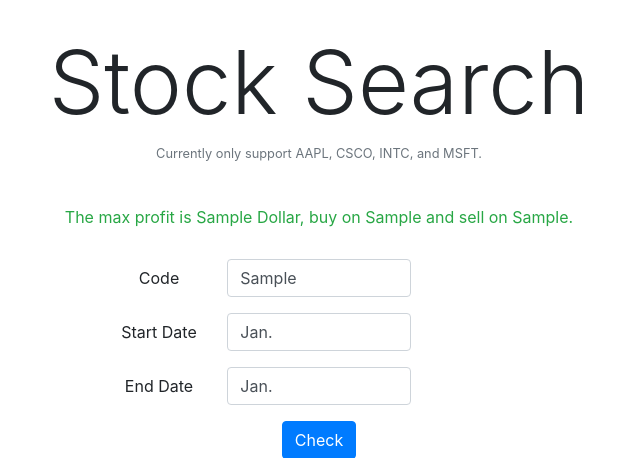
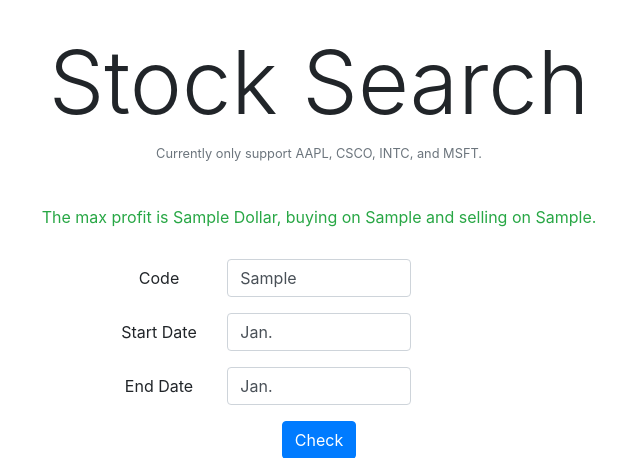
Before and after one commit to ehhhhhha/stock_price, a Django app: template main/templates/main/index.html in a window 1280 px wide. Shown: the top 458 px of the page, without its empty margins (321-961 px from the left). Run offline with Django 3.2, Linux system fonts and the light colour scheme; the template is opened without the code that fills it: most values are stand-ins (such as "Sample title", 1, 10 or a date in 2020); some libraries are stand-ins or nearby versions.

Commit message:
final bug fixed

```diff
--- a/main/templates/main/index.html
+++ b/main/templates/main/index.html
@@ -20,7 +20,7 @@
 		<small id="help" class="form-text text-danger"> Input invalid. Please check your input again.</small>
 	{% else %}
 		{% if max_profit %}
-		<medium id="info" class="form-text text-success"> The max profit is {{max_profit}} Dollar, buy on {{max_profit_start}} and sell on {{ max_profit_end}}.</medium>
+		<medium id="info" class="form-text text-success"> The max profit is {{max_profit}} Dollar, buying on {{max_profit_start}} and selling on {{ max_profit_end}}.</medium>
 		{% endif %}
 	{% endif %}
 </div>
@@ -113,16 +113,6 @@
 		    }
 		});
 		</script>
-<!-- 		{% if latest_question_list %}
-	    <ul>
-	    {% for stock in latest_question_list %}
-	        <li>{{ stock.stock_symbol }}.{{ stock.close_price }}. {{ stock.date }}</li>
-	    {% endfor %}
-	    </ul>
-	{% else %}
-	    <p>No polls are available.</p>
-	{% endif %}
- -->
 	</div>
 </div>
 
--- a/main/views.py
+++ b/main/views.py
@@ -44,7 +44,7 @@ def search(request):
 
 	# initialise label list and price data list for the chart
 	for point in latest_point_list:
-		labels[count] = point.date.strftime("%m/%d/%Y")
+		labels[count] = point.date.strftime("%d/%m/%Y")
 		prices[count] = int(point.close_price)
 		count += 1
 
```
